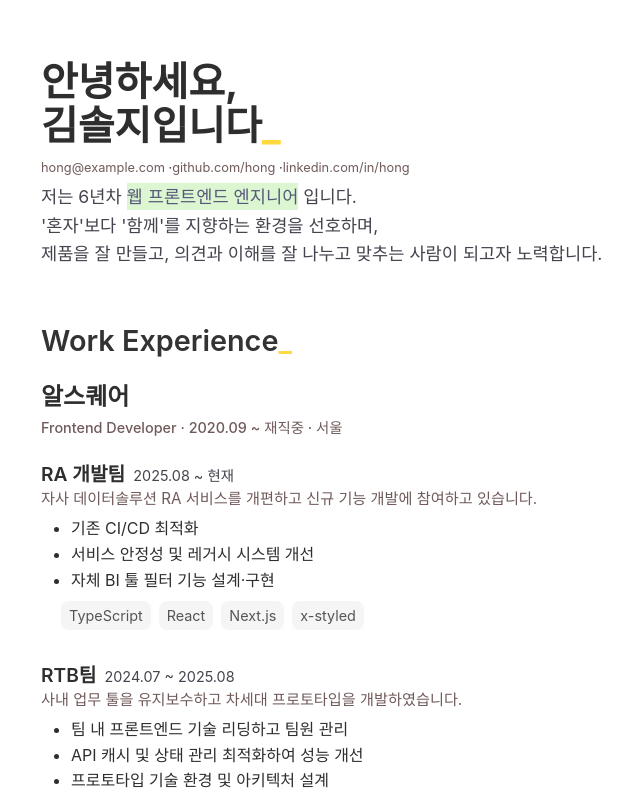
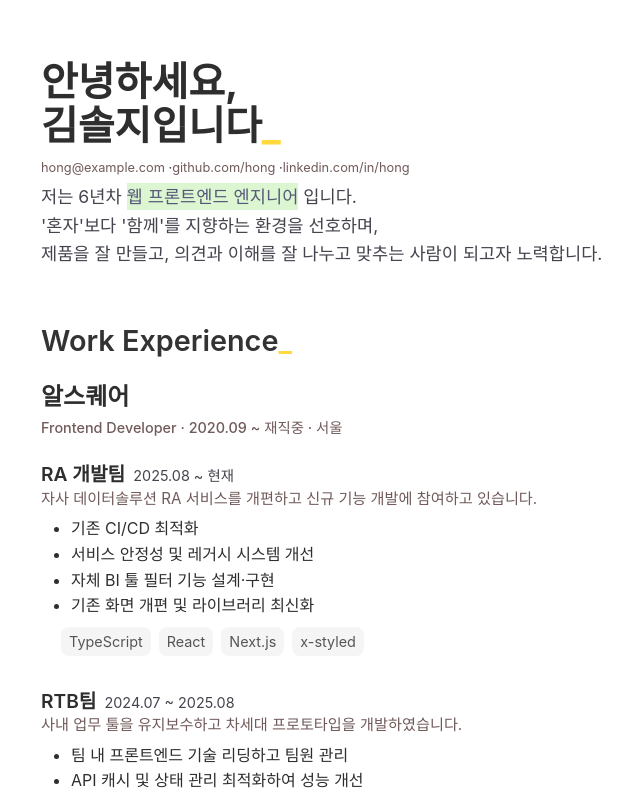
Before and after one commit to so1gging/sol-log, a Next.js app: page / in a window 1280 px wide. Shown: the top 796 px of the page, without its empty margins (299-939 px from the left). Built offline with nearby package versions, Linux system fonts and the light colour scheme.

Commit message:
일부 경력 추가

```diff
--- a/app/page.tsx
+++ b/app/page.tsx
@@ -46,6 +46,7 @@
               <li>기존 CI/CD 최적화</li>
               <li>서비스 안정성 및 레거시 시스템 개선</li>
               <li>자체 BI 툴 필터 기능 설계·구현</li>
+              <li>기존 화면 개편 및 라이브러리 최신화</li>
             </ul>
           </div>
           <div className="skills">
```
